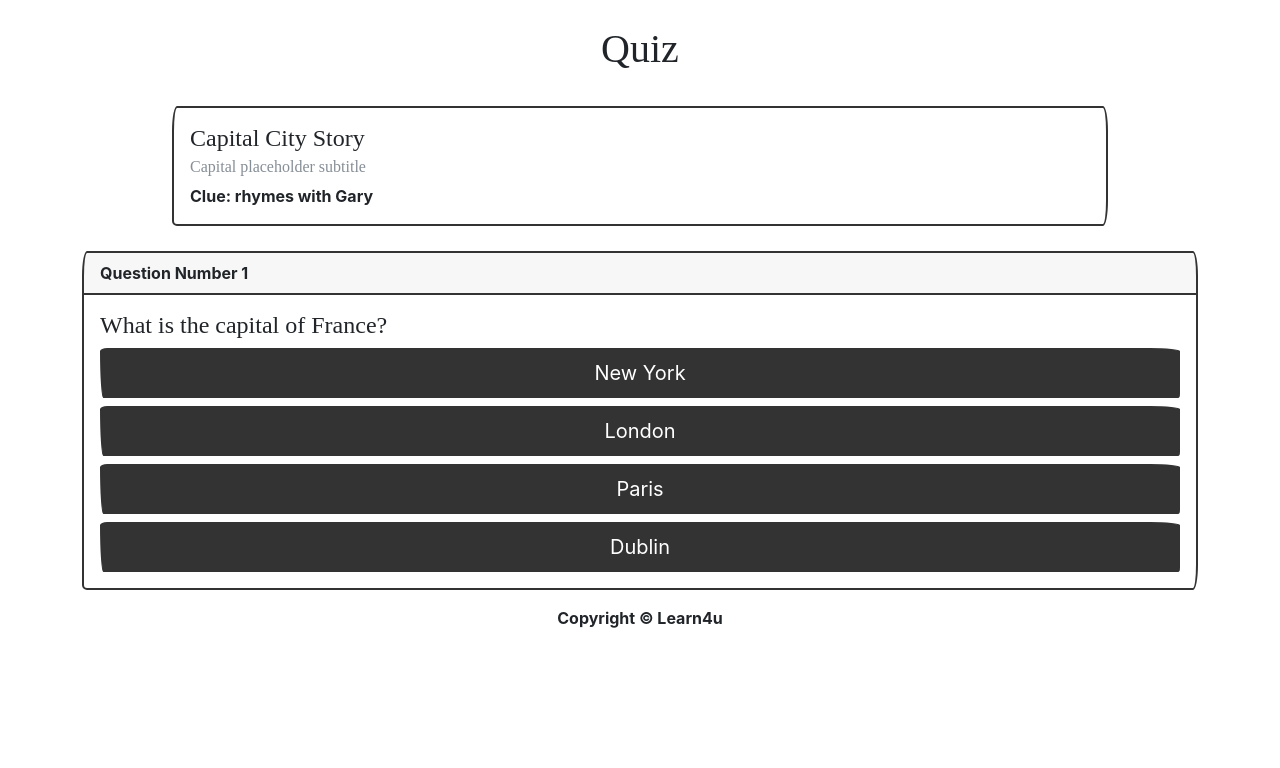
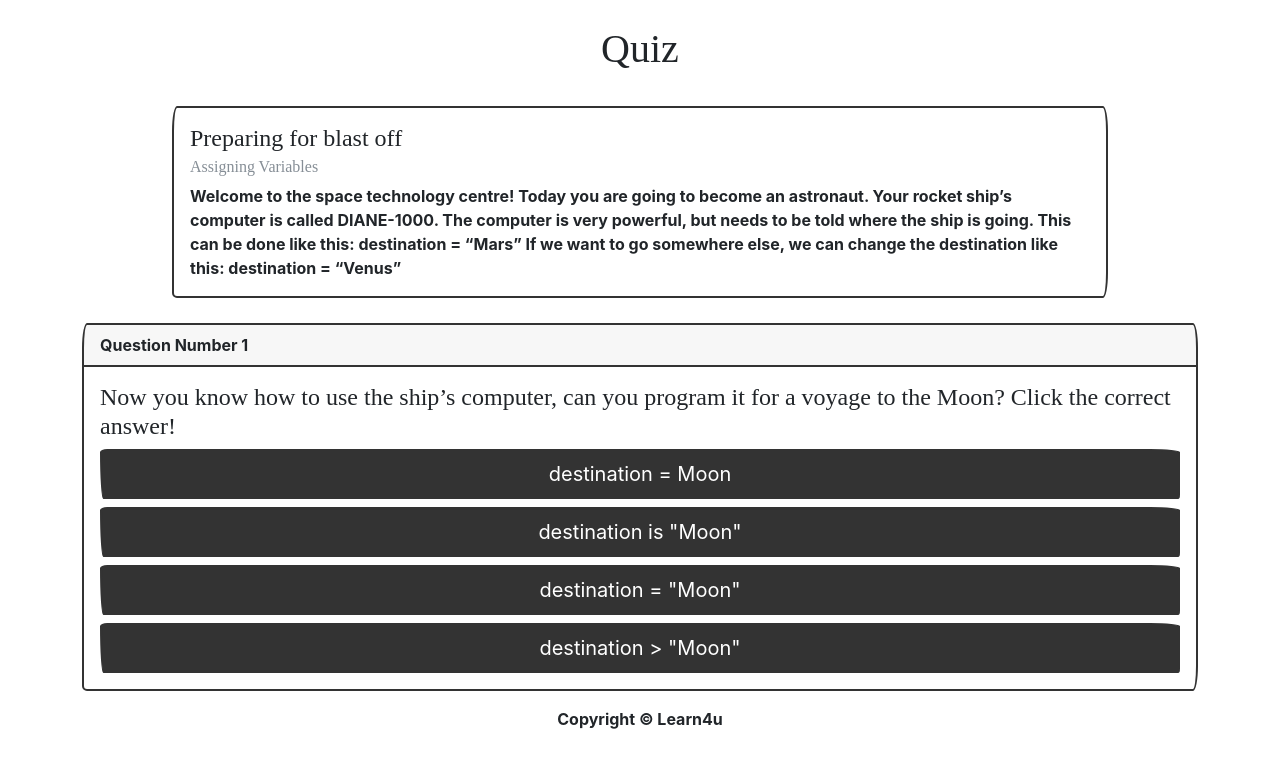
Before and after one commit to moby-codes/makers-final-project, a React (Create React App) app in the folder client/: page / in a window 1280 px wide. Shown: the top 768 px of the page. Built offline with nearby package versions, Linux system fonts and the light colour scheme; a web font is replaced by a local one.

Commit message:
add space stories

```diff
--- a/client/src/questions.js
+++ b/client/src/questions.js
@@ -1,51 +1,69 @@
 export const questions = [
   {
-    storyTitle: "Capital City Story",
-    storySubtitle: "Capital placeholder subtitle",
-    storyText: "Clue: rhymes with Gary",
-    questionText: "What is the capital of France?",
+    storyTitle: "Preparing for blast off",
+    storySubtitle: "Assigning Variables",
+    storyText: `Welcome to the space technology centre! Today you are going to become an astronaut.
+      Your rocket ship’s computer is called DIANE-1000. The computer is very powerful, but needs to be told where the ship is going. This can be done like this:
+      destination = “Mars”
+      If we want to go somewhere else, we can change the destination like this:
+      destination = “Venus”`,
+    questionText:
+      "Now you know how to use the ship’s computer, can you program it for a voyage to the Moon? Click the correct answer!",
     answerOptions: [
-      { answerText: "New York", isCorrect: false },
-      { answerText: "London", isCorrect: false },
-      { answerText: "Paris", isCorrect: true },
-      { answerText: "Dublin", isCorrect: false },
+      { answerText: `destination = Moon`, isCorrect: false },
+      { answerText: `destination is "Moon"`, isCorrect: false },
+      { answerText: `destination = "Moon"`, isCorrect: true },
+      { answerText: `destination > "Moon"`, isCorrect: false },
     ],
   },
   {
-    storyTitle: "Tech Mogul Story",
-    storySubtitle: "Tech mogul placeholder subtitle",
-    storyText: "Clue: anagram of Lone Skum",
-    questionText: "Who is CEO of Tesla?",
+    storyTitle: "Filling up the rocket",
+    storySubtitle: "Arithmetic operators",
+    storyText: `We are nearly ready to blast off from Earth and visit the Moon, but first we need to make some calculations to make sure we have all the fuel we will need for our journey.
+    Luckily, computers are basically very powerful calculators, and DIANE-1000 is no exception. You can tell her to add numbers like this:
+
+    2 + 2
+
+  Or subtract:
+
+    4 - 2
+
+  Or even multiply and divide:
+
+    4 * 4
+    4 / 4`,
+    questionText: `We have two fuel tanks which take 100 units of plant based rocket fuel.  Which code will calculate how much fuel we need to fill our tanks ?`,
     answerOptions: [
-      { answerText: "Jeff Bezos", isCorrect: false },
-      { answerText: "Elon Musk", isCorrect: true },
-      { answerText: "Bill Gates", isCorrect: false },
-      { answerText: "Tony Stark", isCorrect: false },
+      { answerText: `fuel = 100 * 2`, isCorrect: true },
+      { answerText: `fuel = plant_fuel - plant_fuel`, isCorrect: false },
+      { answerText: `fuel = 50 + 50`, isCorrect: false },
+      { answerText: `fuel = 100 / 2`, isCorrect: false },
     ],
   },
   {
-    storyTitle: "Smartphone Story",
-    storySubtitle: "Smartphone placeholder subtitle",
-    storyText:
-      "Clue: You might need to work several Jobs to pay for one of these",
-    questionText: "The iPhone was created by which company?",
+    storyTitle: ``,
+    storySubtitle: ``,
+    storyText: ``,
+    questionText: ``,
     answerOptions: [
-      { answerText: "Apple", isCorrect: true },
-      { answerText: "Intel", isCorrect: false },
-      { answerText: "Amazon", isCorrect: false },
-      { answerText: "Microsoft", isCorrect: false },
-    ],
-  },
-  {
-    storyTitle: "Boy Wizard Story",
-    storySubtitle: "Potter placeholder subtitle",
-    storyText: "You'll be 'lucky' to get this one right",
-    questionText: "How many Harry Potter books are there?",
-    answerOptions: [
-      { answerText: "1", isCorrect: false },
-      { answerText: "4", isCorrect: false },
-      { answerText: "6", isCorrect: false },
-      { answerText: "7", isCorrect: true },
+      { answerText: ``, isCorrect: true },
+      { answerText: ``, isCorrect: false },
+      { answerText: ``, isCorrect: false },
+      { answerText: ``, isCorrect: false },
     ],
   },
 ];
+
+// {
+//   storyTitle: ``,
+//   storySubtitle: ``,
+//   storyText:
+//     ``,
+//   questionText: ``,
+//   answerOptions: [
+//     { answerText: ``, isCorrect: true },
+//     { answerText: ``, isCorrect: false },
+//     { answerText: ``, isCorrect: false },
+//     { answerText: ``, isCorrect: false },
+//   ],
+// },
```
